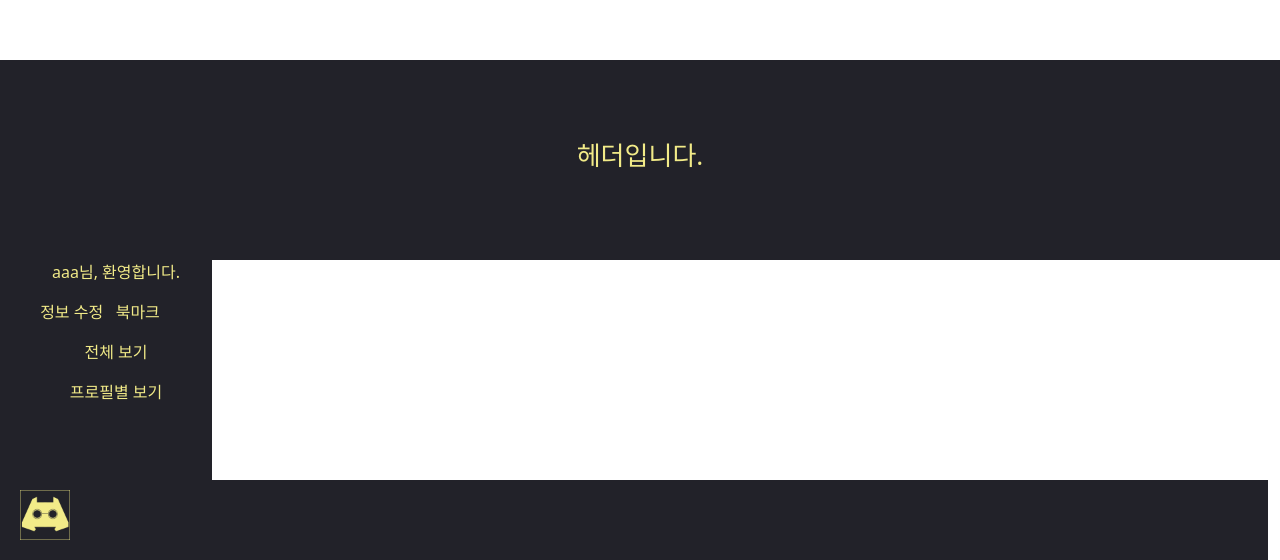
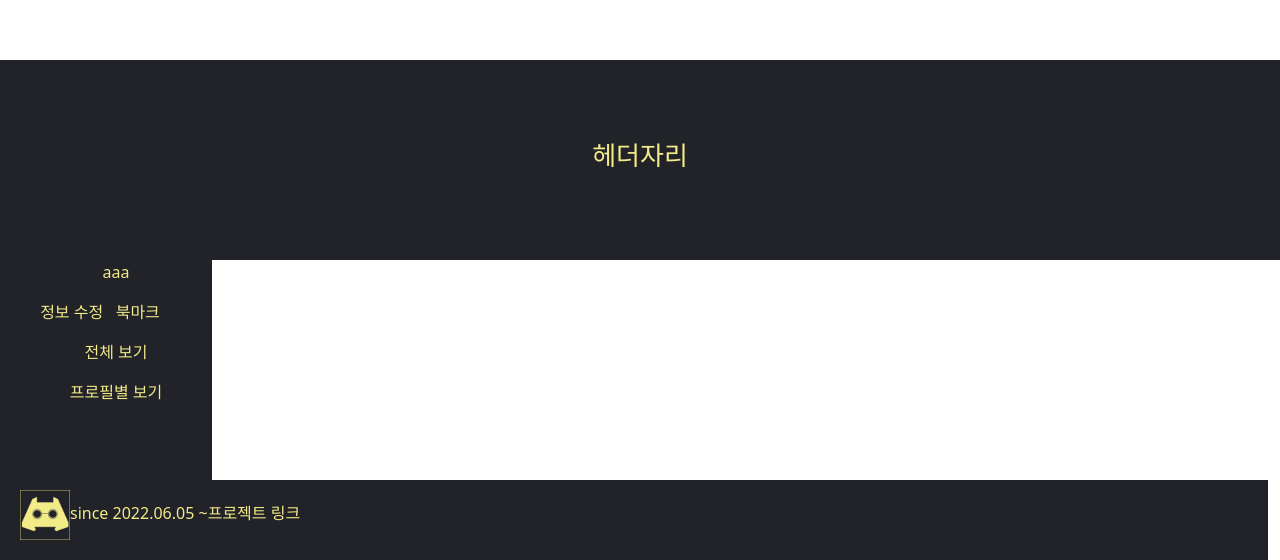
Before and after one commit to innjie/bookshelf, a React (Create React App) app in the folder front/: page / in a window 1280 px wide. Shown: the part 240-800 px from the top of the page. Built offline with nearby package versions, Linux system fonts and the light colour scheme; no server answers.

Commit message:
[update] footer

```diff
--- a/front/src/global/global_variables.js
+++ b/front/src/global/global_variables.js
@@ -1,2 +1,3 @@
 export const DISCORD_PROFILE='https://discordapp.com/users/367135127014473728';
 export const DEVELOPER_IMG = '/images/developer.png';
+export const GITHUB_URL = 'https://github.com/innjie/bookshelf';
--- a/front/src/statics/Footer.js
+++ b/front/src/statics/Footer.js
@@ -10,6 +10,10 @@ function footer() {
                 <a href={global_var.DISCORD_PROFILE} target="_blank">
                     <img src={global_var.DEVELOPER_IMG} alt="discord" className="developer_img"/>
                 </a>
+                since 2022.06.05 ~
+                <a href={global_var.GITHUB_URL} target="_blank">
+                    프로젝트 링크
+                </a>
             </div>
         </div>
     );
--- a/front/src/statics/Header.js
+++ b/front/src/statics/Header.js
@@ -5,7 +5,7 @@ function Header() {
     return (
         <header className="App-header">
             <a href="/">
-                <p className="headerContent"> 헤더입니다.</p>
+                <p className="headerContent"> 헤더자리</p>
             </a>
         </header>
     );
--- a/front/src/statics/Nav.js
+++ b/front/src/statics/Nav.js
@@ -10,7 +10,7 @@ function Nav() {
                     {/*로그인상태*/}
                     <div className="id-section">
                         <ul>
-                            aaa님, 환영합니다.
+                            aaa
                         </ul>
 
 
```
